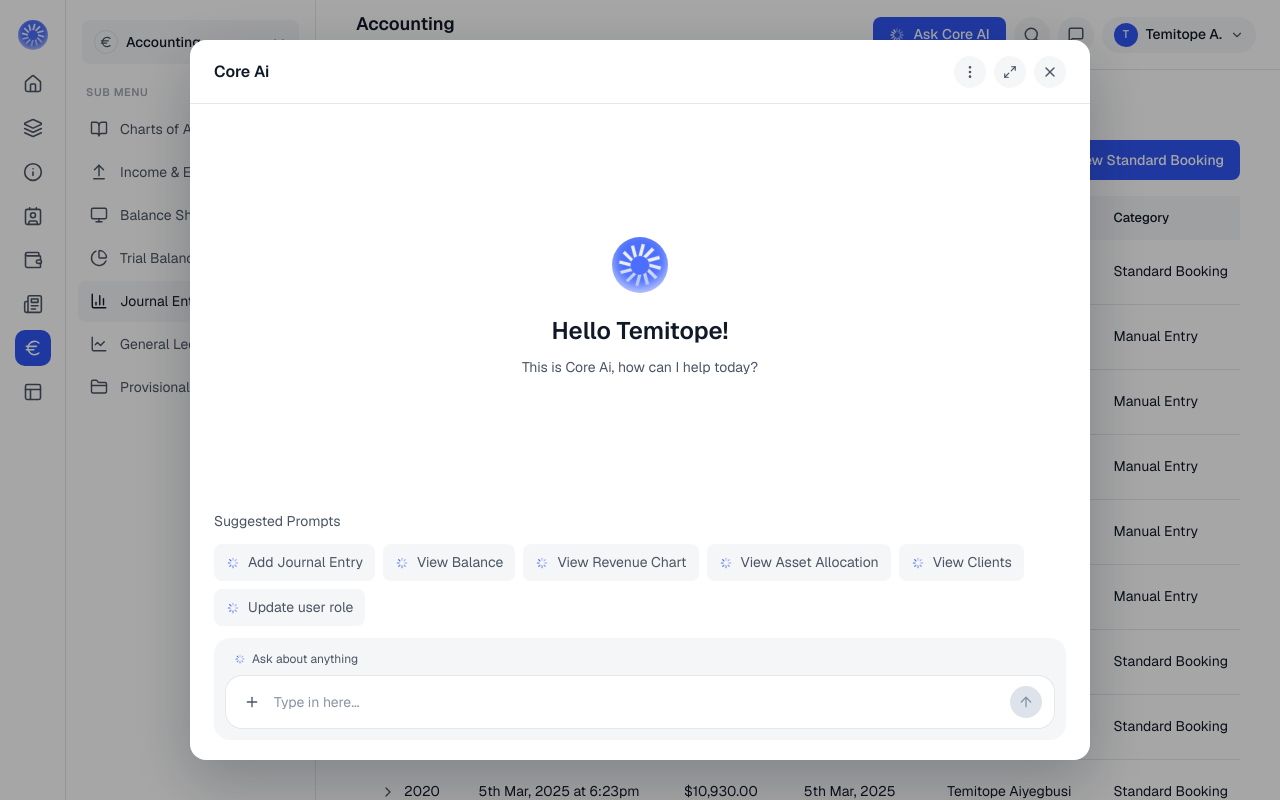
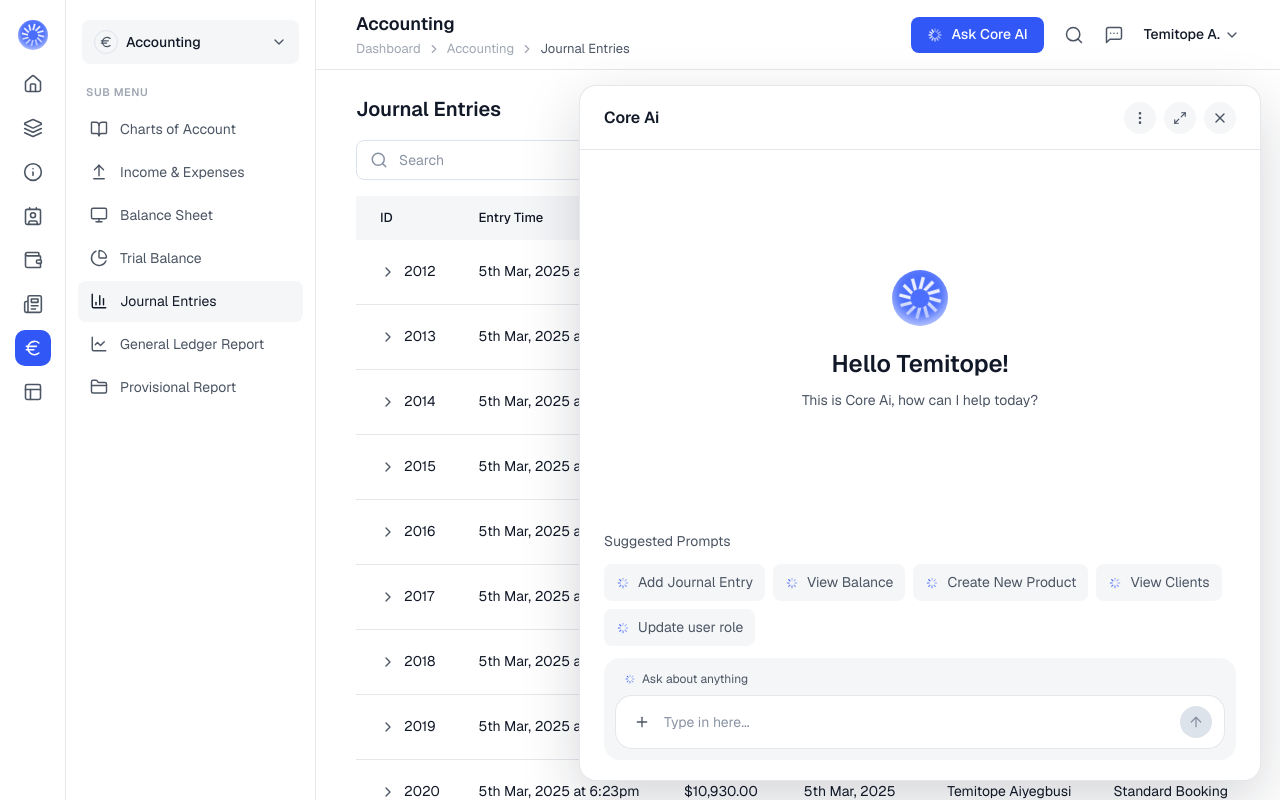
Before and after one commit to ttaiyegbusi/Chain-Core, a Next.js app: page /accounting/journal in a window 1280 px wide. Both pictures are taken after a click on the button "Ask Core AI". Shown: the top 800 px of the page. Built offline with nearby package versions, Linux system fonts and the light colour scheme.

Commit message:
Core AI design update

```diff
--- a/src/components/CoreAI/CoreAIModal.tsx
+++ b/src/components/CoreAI/CoreAIModal.tsx
@@ -9,7 +9,17 @@ import AttachmentsPanel from "./AttachmentsPanel";
 import { AssistantBlock, UserBubble } from "./Messages";
 import { AssistantMessage } from "./types";
 
-export default function CoreAIModal() {
+/**
+ * Core AI floating panel.
+ *
+ * Sits on the right side of the viewport, floating over the underlying
+ * ChainCore page. The page remains visible and interactive on the left —
+ * no dim, no backdrop. Top of the panel sits below the global header.
+ *
+ * In "modal-attachments" mode an attachments column is appended on the
+ * right, widening the floating panel.
+ */
+export default function CoreAIPanel() {
   const {
     isOpen,
     mode,
@@ -23,41 +33,17 @@ export default function CoreAIModal() {
   const cardRef = useRef<HTMLDivElement>(null);
   const conversationRef = useRef<HTMLDivElement>(null);
 
-  // Escape closes; focus traps within modal while open.
+  // Escape closes. Background stays interactive; we don't trap focus or
+  // lock body scroll — this panel floats, it doesn't take over.
   useEffect(() => {
     if (!isOpen) return;
-
     const onKey = (e: KeyboardEvent) => {
       if (e.key === "Escape") close();
-      if (e.key === "Tab") {
-        const focusables = cardRef.current?.querySelectorAll<HTMLElement>(
-          'button, [href], input, select, textarea, [tabindex]:not([tabindex="-1"])'
-        );
-        if (!focusables || focusables.length === 0) return;
-        const first = focusables[0];
-        const last = focusables[focusables.length - 1];
-        if (e.shiftKey && document.activeElement === first) {
-          e.preventDefault();
-          last.focus();
-        } else if (!e.shiftKey && document.activeElement === last) {
-          e.preventDefault();
-          first.focus();
-        }
-      }
     };
     document.addEventListener("keydown", onKey);
-
-    // prevent background scroll while modal is open
-    const prevOverflow = document.body.style.overflow;
-    document.body.style.overflow = "hidden";
-
-    return () => {
-      document.removeEventListener("keydown", onKey);
-      document.body.style.overflow = prevOverflow;
-    };
+    return () => document.removeEventListener("keydown", onKey);
   }, [isOpen, close]);
 
-  // Auto-scroll the conversation to bottom on new messages
   useEffect(() => {
     if (!isOpen) return;
     const el = conversationRef.current;
@@ -66,8 +52,6 @@ export default function CoreAIModal() {
 
   if (!isOpen) return null;
 
-  // The most recent assistant message determines whether the attachments
-  // panel has content to show.
   const lastAssistant = [...messages]
     .reverse()
     .find((m): m is AssistantMessage => m.role === "assistant");
@@ -77,29 +61,24 @@ export default function CoreAIModal() {
 
   const hasConversation = messages.length > 0;
 
+  // Width: ~680px standard, ~1060px when attachments column is open.
+  // Positioned fixed on the right, below the 70px global header, with
+  // a small margin from the right edge and bottom.
   return (
     <div
-      className="fixed inset-0 z-50 flex items-center justify-center p-4"
+      ref={cardRef}
       role="dialog"
-      aria-modal="true"
+      aria-modal="false"
       aria-labelledby="coreai-title"
-    >
-      <div
-        className="absolute inset-0 bg-black/35"
-        onClick={close}
-        aria-hidden
-      />
-
-      <div
-        ref={cardRef}
       className={[
-          "relative z-10 flex h-[90vh] max-h-[950px] w-full overflow-hidden rounded-2xl bg-white shadow-[0_20px_60px_rgba(17,24,39,0.25)]",
-          showingAttachments ? "max-w-[1200px]" : "max-w-[900px]",
+        "fixed right-5 top-[86px] bottom-5 z-40 flex overflow-hidden rounded-2xl bg-white shadow-[0_20px_60px_rgba(17,24,39,0.18)] ring-1 ring-border",
+        showingAttachments ? "w-[1060px]" : "w-[680px]",
+        "max-w-[calc(100vw-40px)]",
       ].join(" ")}
     >
       {/* Main conversation column */}
       <div className="flex min-w-0 flex-1 flex-col">
-          {/* Header */}
+        {/* Internal header */}
         <div className="flex h-[64px] items-center justify-between border-b border-border px-6">
           <h2
             id="coreai-title"
@@ -159,14 +138,12 @@ export default function CoreAIModal() {
         )}
       </div>
 
-        {/* Attachments panel (only when active and we have one to show) */}
       {showingAttachments && attachmentsForPanel && (
         <AttachmentsPanel
           attachments={attachmentsForPanel}
           onClose={hideAttachments}
         />
       )}
-      </div>
     </div>
   );
 }
--- a/src/components/CoreAI/types.ts
+++ b/src/components/CoreAI/types.ts
@@ -284,8 +284,7 @@ export function buildUserMessage(text: string): UserMessage {
 export const SUGGESTED_PROMPTS: string[] = [
   "Add Journal Entry",
   "View Balance",
-  "View Revenue Chart",
-  "View Asset Allocation",
+  "Create New Product",
   "View Clients",
   "Update user role",
 ];
--- a/src/components/GlobalHeader.tsx
+++ b/src/components/GlobalHeader.tsx
@@ -1,6 +1,6 @@
 "use client";
 
-import { Search, MessageSquare, ChevronDown } from "lucide-react";
+import { Search, MessageSquareMore, ChevronDown } from "lucide-react";
 import { Breadcrumbs, Crumb } from "./Common";
 import { useCoreAI } from "./CoreAI/CoreAIProvider";
 
@@ -14,7 +14,8 @@ export default function GlobalHeader({
   const { open } = useCoreAI();
 
   return (
-    <header className="flex h-[70px] items-center justify-between border-b border-border pl-10 pr-6">
+    <header className="flex h-[70px] items-center justify-between border-b border-border bg-white pl-10 pr-10">
+      {/* Left: title + breadcrumbs (unchanged from the per-page header) */}
       <div>
         <h1 className="text-lg font-semibold text-text-primary">{title}</h1>
         <div className="mt-0.5">
@@ -22,51 +23,43 @@ export default function GlobalHeader({
         </div>
       </div>
 
-      <div className="flex items-center gap-2">
-        <AskCoreAIButton onClick={open} />
+      {/* Right: Ask Core AI + plain icons + plain text profile */}
+      <div className="flex items-center gap-5">
+        <button
+          type="button"
+          onClick={open}
+          className="focus-ring inline-flex h-9 items-center gap-2 rounded-md bg-primary px-4 text-sm font-medium text-white transition-colors hover:bg-primary-hover"
+        >
+          <Sparkle />
+          Ask Core AI
+        </button>
 
         <button
           type="button"
           aria-label="Search"
-          className="focus-ring flex h-9 w-9 items-center justify-center rounded-full bg-surface-muted text-text-secondary transition-colors hover:bg-border"
+          className="focus-ring text-text-secondary transition-colors hover:text-text-primary"
         >
-          <Search size={18} aria-hidden />
+          <Search size={20} strokeWidth={1.8} aria-hidden />
         </button>
 
         <button
           type="button"
           aria-label="Messages"
-          className="focus-ring flex h-9 w-9 items-center justify-center rounded-full bg-surface-muted text-text-secondary transition-colors hover:bg-border"
+          className="focus-ring text-text-secondary transition-colors hover:text-text-primary"
         >
-          <MessageSquare size={18} aria-hidden />
+          <MessageSquareMore size={20} strokeWidth={1.8} aria-hidden />
         </button>
 
         <button
           type="button"
           aria-label="User profile"
-          className="focus-ring flex h-9 items-center gap-2 rounded-full bg-surface-muted px-3 text-sm text-text-primary transition-colors hover:bg-border"
+          className="focus-ring flex items-center gap-1 text-sm text-text-primary transition-colors hover:text-text-secondary"
         >
-          <span className="flex h-6 w-6 items-center justify-center rounded-full bg-primary text-[11px] font-medium text-white">
-            T
-          </span>
           <span className="font-medium">Temitope A.</span>
-          <ChevronDown size={14} className="text-text-secondary" aria-hidden />
+          <ChevronDown size={16} className="text-text-secondary" aria-hidden />
         </button>
       </div>
     </header>
-  );
-}
-
-function AskCoreAIButton({ onClick }: { onClick: () => void }) {
-  return (
-    <button
-      type="button"
-      onClick={onClick}
-      className="focus-ring inline-flex h-9 items-center gap-2 rounded-md bg-primary px-4 text-sm font-medium text-white transition-colors hover:bg-primary-hover"
-    >
-      <Sparkle />
-      Ask Core AI
-    </button>
   );
 }
 
```
Lines whose indentation alone changed are shown as unchanged.
